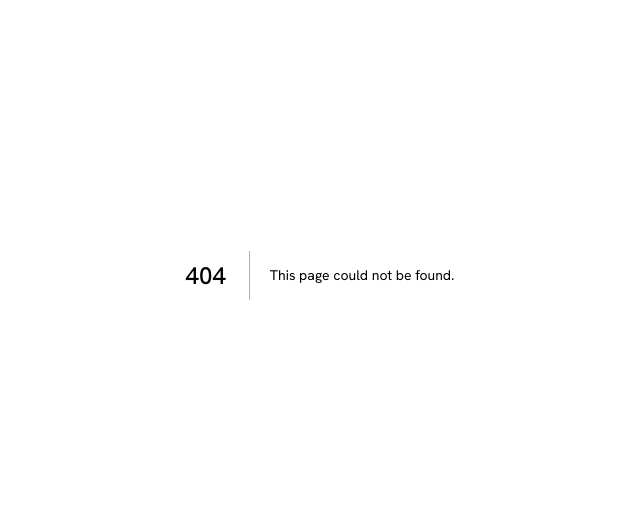
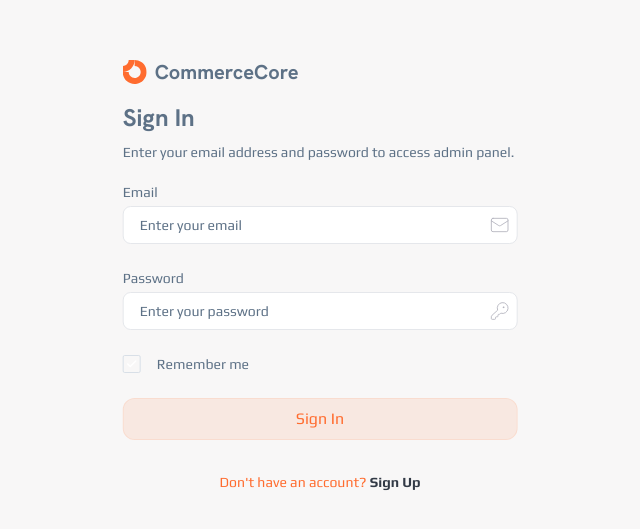
Before and after one commit to manawara/dashboard-ecommerce, a Next.js app: page /signin in a window 1280 px wide. Before the commit this address had no page. Shown: the part 125-654 px from the top of the page, without its empty margins (320-960 px from the left). Built offline with nearby package versions, Linux system fonts and the light colour scheme.

Commit message:
Create new page sign in

```diff
--- /dev/null
+++ b/app/(auth)/signin/page.tsx
@@ -0,0 +1,22 @@
+import FormLogin from "@/app/_components/Auth/FormLogin";
+import Logo from "@/app/_components/Logo/Logo";
+import Link from "next/link";
+import React from "react";
+
+const Signin = () => {
+  return (
+    <section className="absolute top-1/2 -translate-y-1/2 left-1/2 -translate-x-1/2 w-full px-4 sm:w-2/3 md:w-1/2 lg:w-1/3">
+      <Logo />
+      <FormLogin />
+
+      <p className="text-primary text-sm text-center mt-8">
+        Don&apos;t have an account?{" "}
+        <Link href="/signup" className="text-gray-dark font-semibold">
+          Sign Up
+        </Link>
+      </p>
+    </section>
+  );
+};
+
+export default Signin;
```
